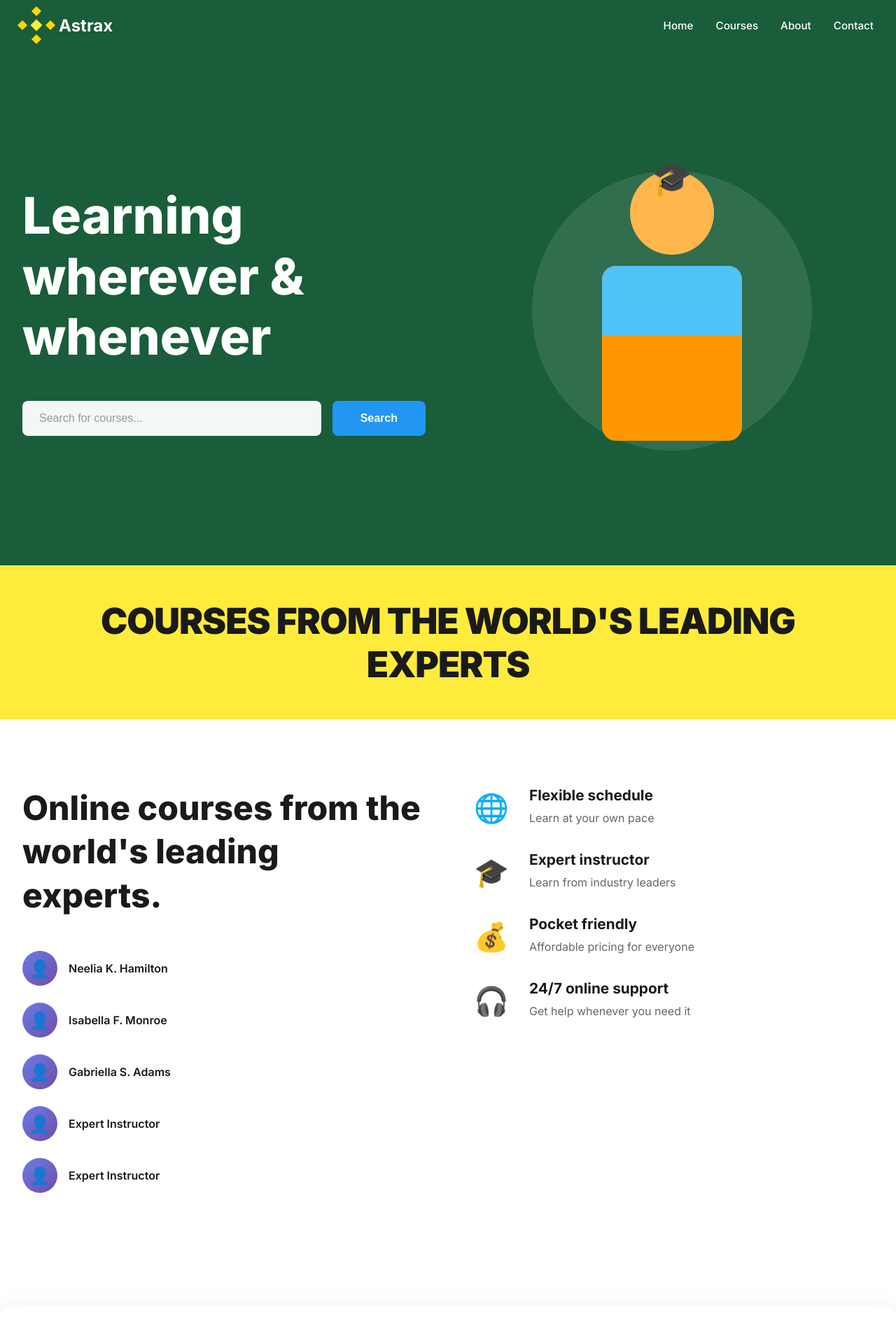
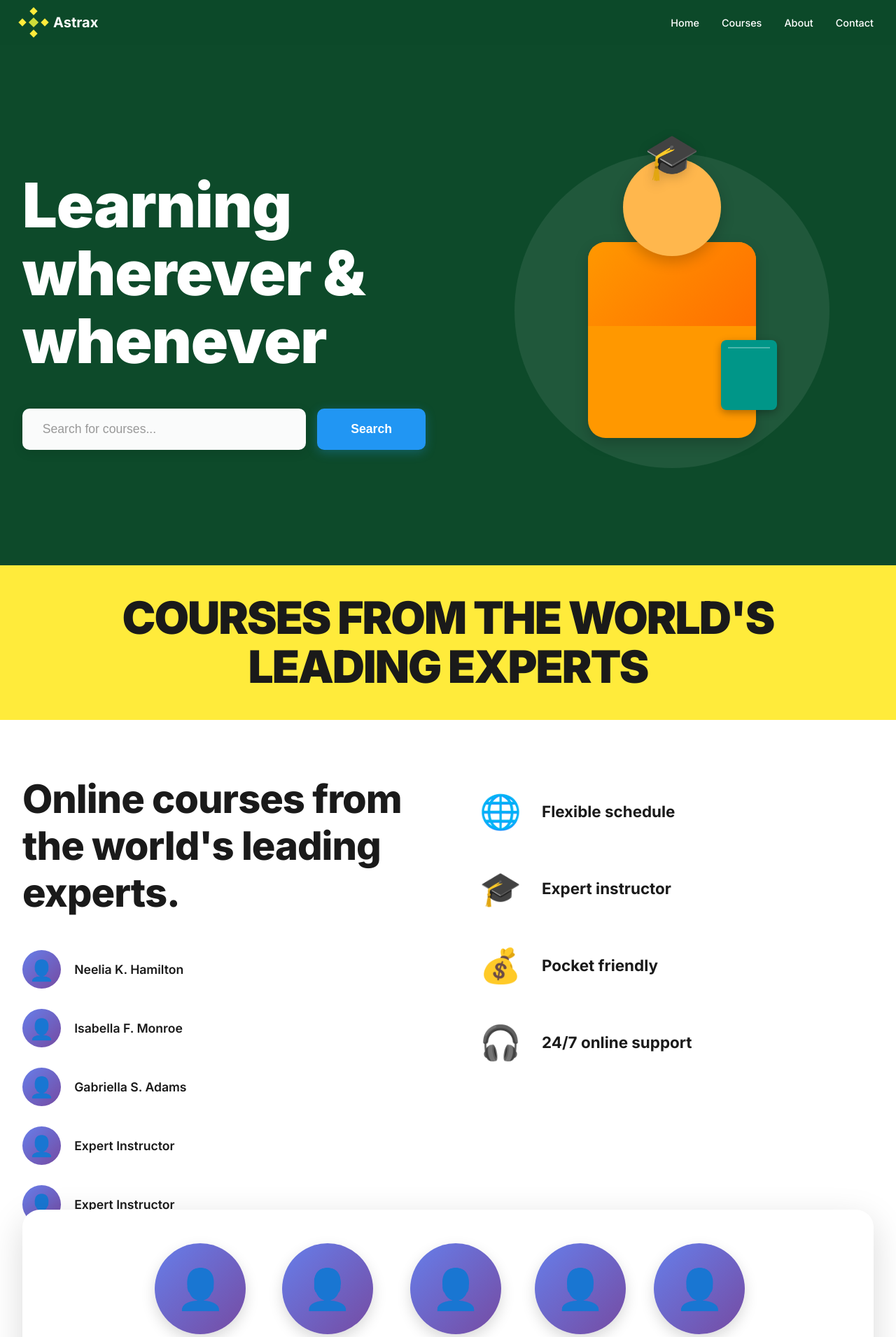
Before and after one commit to brianlarwood52-commits/projectreconcile, a Next.js app: page / in a window 1280 px wide. Shown: the top 1911 px of the page at 70% size. Built offline with nearby package versions, Linux system fonts and the light colour scheme.

Commit message:
Improved Astrax design with exact layout, colors, hero person, overlapping instructor card, and proper positioning

```diff
--- a/app/globals.css
+++ b/app/globals.css
@@ -5,12 +5,14 @@
 }
 
 :root {
-  --astrax-dark-green: #1a5d3a;
-  --astrax-green: #2d8659;
-  --astrax-light-green: #4a9d73;
+  --astrax-dark-green: #0d4a2a;
+  --astrax-green: #1a7a4a;
+  --astrax-light-green: #2d9d6b;
   --astrax-yellow: #ffd700;
   --astrax-bright-yellow: #ffeb3b;
+  --astrax-lime: #cddc39;
   --astrax-orange: #ff9800;
+  --astrax-teal: #009688;
   --astrax-blue: #2196f3;
   --astrax-white: #ffffff;
   --astrax-dark: #1a1a1a;
@@ -30,7 +32,87 @@ body {
 body {
   min-height: 100vh;
   position: relative;
-  background: linear-gradient(180deg, var(--astrax-dark-green) 0%, var(--astrax-green) 100%);
+}
+
+/* Background with Large Logo */
+.astrax-background {
+  position: fixed;
+  top: 0;
+  left: 0;
+  right: 0;
+  bottom: 0;
+  background: linear-gradient(180deg, #0d4a2a 0%, #1a7a4a 50%, #2d9d6b 100%);
+  z-index: 0;
+}
+
+.astrax-logo-top-left {
+  position: absolute;
+  top: 2rem;
+  left: 2rem;
+  z-index: 1;
+}
+
+.astrax-logo-icon-large {
+  width: 80px;
+  height: 80px;
+  position: relative;
+  display: flex;
+  align-items: center;
+  justify-content: center;
+}
+
+.diamond-center-large {
+  width: 24px;
+  height: 24px;
+  background: var(--astrax-lime);
+  transform: rotate(45deg);
+  position: absolute;
+  z-index: 3;
+}
+
+.diamond-top-large {
+  width: 20px;
+  height: 20px;
+  background: var(--astrax-bright-yellow);
+  transform: rotate(45deg);
+  position: absolute;
+  top: -10px;
+  z-index: 2;
+}
+
+.diamond-right-large {
+  width: 20px;
+  height: 20px;
+  background: var(--astrax-bright-yellow);
+  transform: rotate(45deg);
+  position: absolute;
+  right: -10px;
+  z-index: 2;
+}
+
+.diamond-bottom-large {
+  width: 20px;
+  height: 20px;
+  background: var(--astrax-bright-yellow);
+  transform: rotate(45deg);
+  position: absolute;
+  bottom: -10px;
+  z-index: 2;
+}
+
+.diamond-left-large {
+  width: 20px;
+  height: 20px;
+  background: var(--astrax-bright-yellow);
+  transform: rotate(45deg);
+  position: absolute;
+  left: -10px;
+  z-index: 2;
+}
+
+.astrax-page {
+  position: relative;
+  z-index: 10;
 }
 
 /* Navigation */
@@ -40,7 +122,7 @@ body {
   left: 0;
   right: 0;
   z-index: 1000;
-  background: rgba(26, 93, 58, 0.95);
+  background: rgba(13, 74, 42, 0.9);
   backdrop-filter: blur(10px);
   padding: 1rem 0;
 }
@@ -61,8 +143,8 @@ body {
 }
 
 .astrax-logo-icon {
-  width: 40px;
-  height: 40px;
+  width: 32px;
+  height: 32px;
   position: relative;
   display: flex;
   align-items: center;
@@ -70,56 +152,44 @@ body {
 }
 
 .diamond-center {
-  width: 12px;
-  height: 12px;
-  background: var(--astrax-bright-yellow);
+  width: 10px;
+  height: 10px;
+  background: var(--astrax-lime);
   transform: rotate(45deg);
   position: absolute;
   z-index: 3;
 }
 
-.diamond-top {
-  width: 10px;
-  height: 10px;
-  background: var(--astrax-yellow);
+.diamond-top,
+.diamond-right,
+.diamond-bottom,
+.diamond-left {
+  width: 8px;
+  height: 8px;
+  background: var(--astrax-bright-yellow);
   transform: rotate(45deg);
   position: absolute;
-  top: -5px;
   z-index: 2;
 }
 
+.diamond-top {
+  top: -4px;
+}
+
 .diamond-right {
-  width: 10px;
-  height: 10px;
-  background: var(--astrax-yellow);
-  transform: rotate(45deg);
-  position: absolute;
-  right: -5px;
-  z-index: 2;
+  right: -4px;
 }
 
 .diamond-bottom {
-  width: 10px;
-  height: 10px;
-  background: var(--astrax-yellow);
-  transform: rotate(45deg);
-  position: absolute;
-  bottom: -5px;
-  z-index: 2;
+  bottom: -4px;
 }
 
 .diamond-left {
-  width: 10px;
-  height: 10px;
-  background: var(--astrax-yellow);
-  transform: rotate(45deg);
-  position: absolute;
-  left: -5px;
-  z-index: 2;
+  left: -4px;
 }
 
 .astrax-logo-text {
-  font-size: 1.5rem;
+  font-size: 1.25rem;
   font-weight: 700;
   color: var(--astrax-white);
 }
@@ -132,7 +202,7 @@ body {
 .astrax-nav-menu a {
   color: var(--astrax-white);
   text-decoration: none;
-  font-size: 0.95rem;
+  font-size: 0.9rem;
   font-weight: 500;
   transition: opacity 0.3s;
 }
@@ -157,6 +227,8 @@ body {
   margin: 0 auto;
   padding: 4rem 2rem;
   width: 100%;
+  position: relative;
+  z-index: 100;
 }
 
 .astrax-hero-content {
@@ -171,27 +243,29 @@ body {
 }
 
 .astrax-hero-title {
-  font-size: clamp(2.5rem, 6vw, 4.5rem);
-  font-weight: 800;
-  line-height: 1.2;
+  font-size: clamp(3rem, 7vw, 5.5rem);
+  font-weight: 900;
+  line-height: 1.1;
   margin-bottom: 3rem;
   color: var(--astrax-white);
+  letter-spacing: -1px;
 }
 
 .astrax-search-container {
   display: flex;
   gap: 1rem;
-  max-width: 600px;
+  max-width: 650px;
 }
 
 .astrax-search-input {
   flex: 1;
-  padding: 1rem 1.5rem;
+  padding: 1.2rem 1.8rem;
   border: none;
-  border-radius: 8px;
-  font-size: 1rem;
+  border-radius: 10px;
+  font-size: 1.1rem;
   outline: none;
-  background: rgba(255, 255, 255, 0.95);
+  background: rgba(255, 255, 255, 0.98);
+  box-shadow: 0 4px 15px rgba(0, 0, 0, 0.1);
 }
 
 .astrax-search-input::placeholder {
@@ -199,109 +273,134 @@ body {
 }
 
 .astrax-search-button {
-  padding: 1rem 2.5rem;
+  padding: 1.2rem 3rem;
   background: var(--astrax-blue);
   color: var(--astrax-white);
   border: none;
-  border-radius: 8px;
-  font-size: 1rem;
-  font-weight: 600;
+  border-radius: 10px;
+  font-size: 1.1rem;
+  font-weight: 700;
   cursor: pointer;
   transition: background 0.3s;
+  box-shadow: 0 4px 15px rgba(33, 150, 243, 0.3);
+  white-space: nowrap;
 }
 
 .astrax-search-button:hover {
   background: #1976d2;
 }
 
-/* Hero Image */
+/* Hero Image - Person with Graduation Cap */
 .astrax-hero-image {
   position: relative;
   display: flex;
   align-items: center;
   justify-content: center;
+  height: 600px;
 }
 
 .astrax-hero-image-wrapper {
   position: relative;
   width: 100%;
-  max-width: 500px;
-  height: 600px;
+  max-width: 550px;
+  height: 100%;
 }
 
-.astrax-hero-circle {
+.astrax-hero-circle-bg {
   position: absolute;
   top: 50%;
   left: 50%;
   transform: translate(-50%, -50%);
-  width: 400px;
-  height: 400px;
+  width: 450px;
+  height: 450px;
   border-radius: 50%;
-  background: rgba(255, 255, 255, 0.1);
+  background: rgba(255, 255, 255, 0.08);
   z-index: 1;
 }
 
-.astrax-hero-person {
+.astrax-hero-person-wrapper {
   position: absolute;
   top: 50%;
   left: 50%;
   transform: translate(-50%, -50%);
   z-index: 2;
-  width: 300px;
-  height: 400px;
-}
-
-.placeholder-person {
-  width: 100%;
-  height: 100%;
-  position: relative;
+  width: 350px;
+  height: 500px;
   display: flex;
   flex-direction: column;
   align-items: center;
 }
 
-.person-head {
-  width: 120px;
-  height: 120px;
+.astrax-graduation-cap {
+  font-size: 4rem;
+  position: absolute;
+  top: -10px;
+  z-index: 3;
+  filter: drop-shadow(0 4px 8px rgba(0, 0, 0, 0.2));
+}
+
+.astrax-person-head {
+  width: 140px;
+  height: 140px;
   background: #ffb74d;
   border-radius: 50%;
   position: relative;
-  margin-bottom: 1rem;
-  display: flex;
-  align-items: center;
-  justify-content: center;
+  margin-top: 2rem;
+  z-index: 2;
+  box-shadow: 0 8px 20px rgba(0, 0, 0, 0.2);
 }
 
-.graduation-cap {
-  font-size: 3rem;
-  position: absolute;
-  top: -20px;
+.astrax-person-body {
+  width: 240px;
+  height: 280px;
+  background: var(--astrax-orange);
+  border-radius: 25px;
+  position: relative;
+  margin-top: -20px;
+  z-index: 1;
+  box-shadow: 0 8px 20px rgba(0, 0, 0, 0.2);
 }
 
-.person-body {
-  width: 200px;
-  height: 250px;
-  background: #ff9800;
-  border-radius: 20px;
-  position: relative;
-}
-
-.person-body::before {
-  content: '';
+.astrax-person-sweater {
   position: absolute;
   top: 0;
   left: 0;
   right: 0;
+  height: 120px;
+  background: #ff9800;
+  border-radius: 25px 25px 0 0;
+  background: linear-gradient(135deg, #ff9800 0%, #ff6f00 100%);
+}
+
+.astrax-person-book {
+  position: absolute;
+  bottom: 40px;
+  right: -30px;
+  width: 80px;
   height: 100px;
-  background: #4fc3f7;
-  border-radius: 20px 20px 0 0;
+  background: var(--astrax-teal);
+  border-radius: 8px;
+  box-shadow: 0 4px 12px rgba(0, 0, 0, 0.3);
+  z-index: 3;
+}
+
+.astrax-person-book::after {
+  content: '';
+  position: absolute;
+  top: 10px;
+  left: 10px;
+  right: 10px;
+  height: 2px;
+  background: rgba(255, 255, 255, 0.3);
 }
 
 /* Yellow Banner */
 .astrax-banner {
   background: var(--astrax-bright-yellow);
-  padding: 3rem 0;
+  padding: 2.5rem 0;
   text-align: center;
+  position: relative;
+  z-index: 100;
 }
 
 .astrax-banner-container {
@@ -311,16 +410,19 @@ body {
 }
 
 .astrax-banner-text {
-  font-size: clamp(2rem, 4vw, 3.5rem);
+  font-size: clamp(2.5rem, 5vw, 4rem);
   font-weight: 900;
   color: var(--astrax-dark);
-  letter-spacing: -1px;
+  letter-spacing: -2px;
+  line-height: 1.1;
 }
 
 /* Main Content Section */
 .astrax-content {
   background: var(--astrax-white);
-  padding: 6rem 0;
+  padding: 5rem 0;
+  position: relative;
+  z-index: 100;
 }
 
 .astrax-content-container {
@@ -329,57 +431,54 @@ body {
   padding: 0 2rem;
 }
 
-.astrax-content-grid {
+.astrax-content-layout {
   display: grid;
   grid-template-columns: 1fr 1fr;
-  gap: 4rem;
+  gap: 5rem;
   align-items: start;
 }
 
 .astrax-content-title {
-  font-size: clamp(2rem, 4vw, 3rem);
+  font-size: clamp(2.5rem, 5vw, 3.5rem);
   font-weight: 800;
   color: var(--astrax-dark);
   margin-bottom: 3rem;
-  line-height: 1.3;
+  line-height: 1.2;
+  letter-spacing: -1px;
 }
 
-.astrax-instructors {
+.astrax-instructors-list {
   display: flex;
   flex-direction: column;
-  gap: 1.5rem;
+  gap: 1.8rem;
 }
 
 .astrax-instructor-item {
   display: flex;
   align-items: center;
-  gap: 1rem;
+  gap: 1.2rem;
 }
 
-.astrax-instructor-avatar {
-  width: 50px;
-  height: 50px;
+.astrax-instructor-avatar-small {
+  width: 55px;
+  height: 55px;
   border-radius: 50%;
   background: linear-gradient(135deg, #667eea 0%, #764ba2 100%);
   flex-shrink: 0;
-}
-
-.placeholder-avatar {
-  background: linear-gradient(135deg, #667eea 0%, #764ba2 100%);
   position: relative;
 }
 
-.placeholder-avatar::after {
+.astrax-instructor-avatar-small::after {
   content: '👤';
   position: absolute;
   top: 50%;
   left: 50%;
   transform: translate(-50%, -50%);
-  font-size: 1.5rem;
+  font-size: 1.8rem;
 }
 
 .astrax-instructor-name {
-  font-size: 1rem;
+  font-size: 1.1rem;
   font-weight: 600;
   color: var(--astrax-dark);
 }
@@ -388,19 +487,20 @@ body {
 .astrax-content-right {
   display: flex;
   flex-direction: column;
-  gap: 2rem;
+  gap: 2.5rem;
+  padding-top: 1rem;
 }
 
 .astrax-feature {
   display: flex;
-  align-items: start;
+  align-items: center;
   gap: 1.5rem;
 }
 
 .astrax-feature-icon {
-  font-size: 2.5rem;
-  width: 60px;
-  height: 60px;
+  font-size: 3rem;
+  width: 70px;
+  height: 70px;
   display: flex;
   align-items: center;
   justify-content: center;
@@ -408,36 +508,35 @@ body {
 }
 
 .astrax-feature-title {
-  font-size: 1.3rem;
+  font-size: 1.4rem;
   font-weight: 700;
   color: var(--astrax-dark);
-  margin-bottom: 0.5rem;
+  margin: 0;
 }
 
-.astrax-feature-description {
-  font-size: 1rem;
-  color: #666;
-  line-height: 1.6;
+/* Instructors Card Section - Overlapping White Card */
+.astrax-instructors-card-section {
+  position: relative;
+  z-index: 200;
+  margin-top: -100px;
+  padding: 0 2rem;
 }
 
-/* Instructors Card Section */
-.astrax-instructors-section {
-  background: var(--astrax-white);
-  padding: 4rem 0;
+.astrax-instructors-card-wrapper {
+  max-width: 1400px;
+  margin: 0 auto;
 }
 
 .astrax-instructors-card {
-  max-width: 1400px;
-  margin: 0 auto;
-  padding: 0 2rem;
   background: var(--astrax-white);
-  border-radius: 20px;
-  box-shadow: 0 10px 40px rgba(0, 0, 0, 0.1);
-  padding: 3rem;
+  border-radius: 25px;
+  box-shadow: 0 15px 50px rgba(0, 0, 0, 0.15);
+  padding: 3rem 2.5rem;
   display: flex;
-  gap: 2rem;
+  gap: 2.5rem;
   flex-wrap: wrap;
   justify-content: center;
+  align-items: center;
 }
 
 .astrax-instructor-profile {
@@ -446,33 +545,32 @@ body {
   align-items: center;
   gap: 1rem;
   text-align: center;
+  flex: 0 0 auto;
 }
 
 .astrax-instructor-photo {
-  width: 120px;
-  height: 120px;
+  width: 130px;
+  height: 130px;
   border-radius: 50%;
   background: linear-gradient(135deg, #667eea 0%, #764ba2 100%);
   position: relative;
+  box-shadow: 0 8px 20px rgba(0, 0, 0, 0.15);
 }
 
-.placeholder-avatar-large {
-  background: linear-gradient(135deg, #667eea 0%, #764ba2 100%);
-}
-
-.placeholder-avatar-large::after {
+.astrax-instructor-photo::after {
   content: '👤';
   position: absolute;
   top: 50%;
   left: 50%;
   transform: translate(-50%, -50%);
-  font-size: 3rem;
+  font-size: 3.5rem;
 }
 
-.astrax-instructor-name-large {
+.astrax-instructor-name-card {
   font-size: 1rem;
   font-weight: 600;
   color: var(--astrax-dark);
+  max-width: 150px;
 }
 
 /* Responsive */
@@ -484,10 +582,16 @@ body {
 
   .astrax-hero-image {
     order: -1;
+    height: 400px;
   }
 
-  .astrax-content-grid {
+  .astrax-content-layout {
     grid-template-columns: 1fr;
+    gap: 3rem;
+  }
+
+  .astrax-instructors-card {
+    flex-direction: column;
   }
 }
 
@@ -504,8 +608,13 @@ body {
     width: 100%;
   }
 
-  .astrax-instructors-card {
-    flex-direction: column;
-    align-items: center;
+  .astrax-logo-top-left {
+    top: 1rem;
+    left: 1rem;
+  }
+
+  .astrax-logo-icon-large {
+    width: 60px;
+    height: 60px;
   }
 }
--- a/app/page.tsx
+++ b/app/page.tsx
@@ -5,6 +5,19 @@ import Image from 'next/image'
 export default function Home() {
   return (
     <div className="astrax-page">
+      {/* Background with Logo */}
+      <div className="astrax-background">
+        <div className="astrax-logo-top-left">
+          <div className="astrax-logo-icon-large">
+            <div className="diamond-center-large"></div>
+            <div className="diamond-top-large"></div>
+            <div className="diamond-right-large"></div>
+            <div className="diamond-bottom-large"></div>
+            <div className="diamond-left-large"></div>
+          </div>
+        </div>
+      </div>
+
       {/* Navigation */}
       <nav className="astrax-nav">
         <div className="astrax-nav-container">
@@ -44,13 +57,13 @@ export default function Home() {
             </div>
             <div className="astrax-hero-image">
               <div className="astrax-hero-image-wrapper">
-                <div className="astrax-hero-circle"></div>
-                <div className="astrax-hero-person">
-                  <div className="placeholder-person">
-                    <div className="person-head">
-                      <div className="graduation-cap">🎓</div>
-                    </div>
-                    <div className="person-body"></div>
+                <div className="astrax-hero-circle-bg"></div>
+                <div className="astrax-hero-person-wrapper">
+                  <div className="astrax-graduation-cap">🎓</div>
+                  <div className="astrax-person-head"></div>
+                  <div className="astrax-person-body">
+                    <div className="astrax-person-sweater"></div>
+                    <div className="astrax-person-book"></div>
                   </div>
                 </div>
               </div>
@@ -69,29 +82,29 @@ export default function Home() {
       {/* Main Content Section */}
       <section className="astrax-content">
         <div className="astrax-content-container">
-          <div className="astrax-content-grid">
+          <div className="astrax-content-layout">
             {/* Left Column */}
             <div className="astrax-content-left">
               <h2 className="astrax-content-title">Online courses from the world's leading experts.</h2>
-              <div className="astrax-instructors">
+              <div className="astrax-instructors-list">
                 <div className="astrax-instructor-item">
-                  <div className="astrax-instructor-avatar placeholder-avatar"></div>
+                  <div className="astrax-instructor-avatar-small"></div>
                   <span className="astrax-instructor-name">Neelia K. Hamilton</span>
                 </div>
                 <div className="astrax-instructor-item">
-                  <div className="astrax-instructor-avatar placeholder-avatar"></div>
+                  <div className="astrax-instructor-avatar-small"></div>
                   <span className="astrax-instructor-name">Isabella F. Monroe</span>
                 </div>
                 <div className="astrax-instructor-item">
-                  <div className="astrax-instructor-avatar placeholder-avatar"></div>
+                  <div className="astrax-instructor-avatar-small"></div>
                   <span className="astrax-instructor-name">Gabriella S. Adams</span>
                 </div>
                 <div className="astrax-instructor-item">
-                  <div className="astrax-instructor-avatar placeholder-avatar"></div>
+                  <div className="astrax-instructor-avatar-small"></div>
                   <span className="astrax-instructor-name">Expert Instructor</span>
                 </div>
                 <div className="astrax-instructor-item">
-                  <div className="astrax-instructor-avatar placeholder-avatar"></div>
+                  <div className="astrax-instructor-avatar-small"></div>
                   <span className="astrax-instructor-name">Expert Instructor</span>
                 </div>
               </div>
@@ -103,28 +116,24 @@ export default function Home() {
                 <div className="astrax-feature-icon">🌐</div>
                 <div className="astrax-feature-content">
                   <h3 className="astrax-feature-title">Flexible schedule</h3>
-                  <p className="astrax-feature-description">Learn at your own pace</p>
                 </div>
               </div>
               <div className="astrax-feature">
                 <div className="astrax-feature-icon">🎓</div>
                 <div className="astrax-feature-content">
                   <h3 className="astrax-feature-title">Expert instructor</h3>
-                  <p className="astrax-feature-description">Learn from industry leaders</p>
                 </div>
               </div>
               <div className="astrax-feature">
                 <div className="astrax-feature-icon">💰</div>
                 <div className="astrax-feature-content">
                   <h3 className="astrax-feature-title">Pocket friendly</h3>
-                  <p className="astrax-feature-description">Affordable pricing for everyone</p>
                 </div>
               </div>
               <div className="astrax-feature">
                 <div className="astrax-feature-icon">🎧</div>
                 <div className="astrax-feature-content">
                   <h3 className="astrax-feature-title">24/7 online support</h3>
-                  <p className="astrax-feature-description">Get help whenever you need it</p>
                 </div>
               </div>
             </div>
@@ -132,28 +141,30 @@ export default function Home() {
         </div>
       </section>
 
-      {/* Instructors Card Section */}
-      <section className="astrax-instructors-section">
+      {/* Instructors Card - Overlapping White Card */}
+      <section className="astrax-instructors-card-section">
+        <div className="astrax-instructors-card-wrapper">
           <div className="astrax-instructors-card">
             <div className="astrax-instructor-profile">
-            <div className="astrax-instructor-photo placeholder-avatar-large"></div>
-            <span className="astrax-instructor-name-large">Neelia K. Hamilton</span>
+              <div className="astrax-instructor-photo"></div>
+              <span className="astrax-instructor-name-card">Neelia K. Hamilton</span>
             </div>
             <div className="astrax-instructor-profile">
-            <div className="astrax-instructor-photo placeholder-avatar-large"></div>
-            <span className="astrax-instructor-name-large">Isabella F. Monroe</span>
+              <div className="astrax-instructor-photo"></div>
+              <span className="astrax-instructor-name-card">Isabella F. Monroe</span>
             </div>
             <div className="astrax-instructor-profile">
-            <div className="astrax-instructor-photo placeholder-avatar-large"></div>
-            <span className="astrax-instructor-name-large">Gabriella S. Adams</span>
+              <div className="astrax-instructor-photo"></div>
+              <span className="astrax-instructor-name-card">Gabriella S. Adams</span>
             </div>
             <div className="astrax-instructor-profile">
-            <div className="astrax-instructor-photo placeholder-avatar-large"></div>
-            <span className="astrax-instructor-name-large">Expert Instructor</span>
+              <div className="astrax-instructor-photo"></div>
+              <span className="astrax-instructor-name-card">Expert Instructor</span>
             </div>
             <div className="astrax-instructor-profile">
-            <div className="astrax-instructor-photo placeholder-avatar-large"></div>
-            <span className="astrax-instructor-name-large">Expert Instructor</span>
+              <div className="astrax-instructor-photo"></div>
+              <span className="astrax-instructor-name-card">Expert Instructor</span>
+            </div>
           </div>
         </div>
       </section>
```
Also changed, not shown: 4 other files (tests, documents, lock files or other folders). Lines whose indentation alone changed are shown as unchanged.
